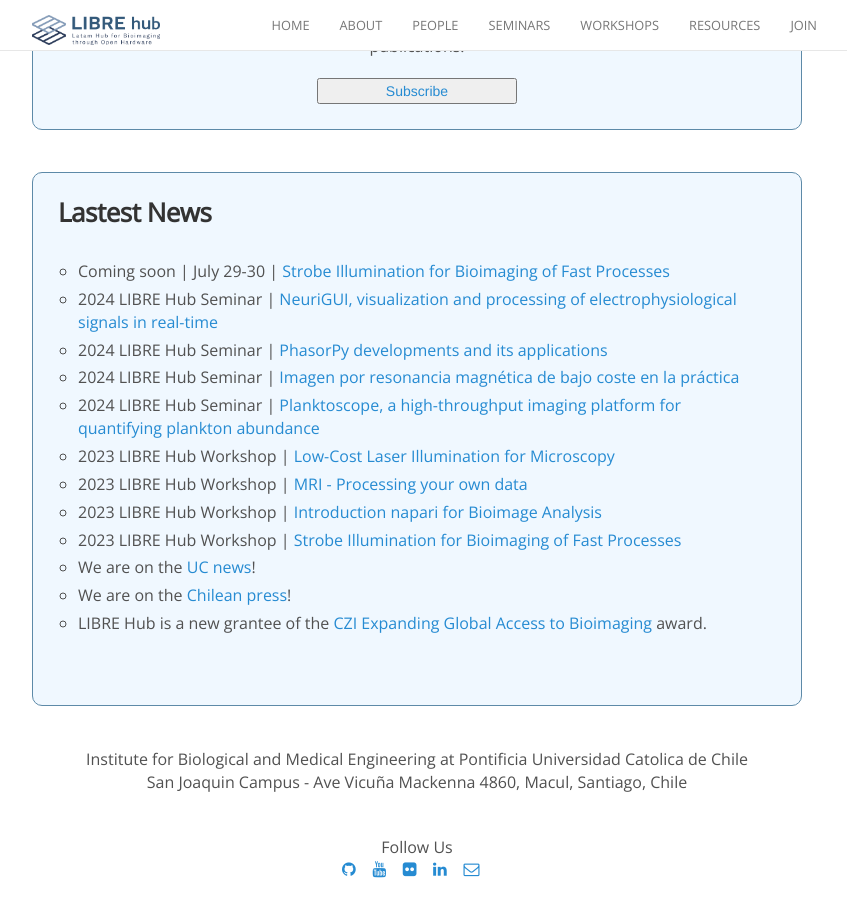
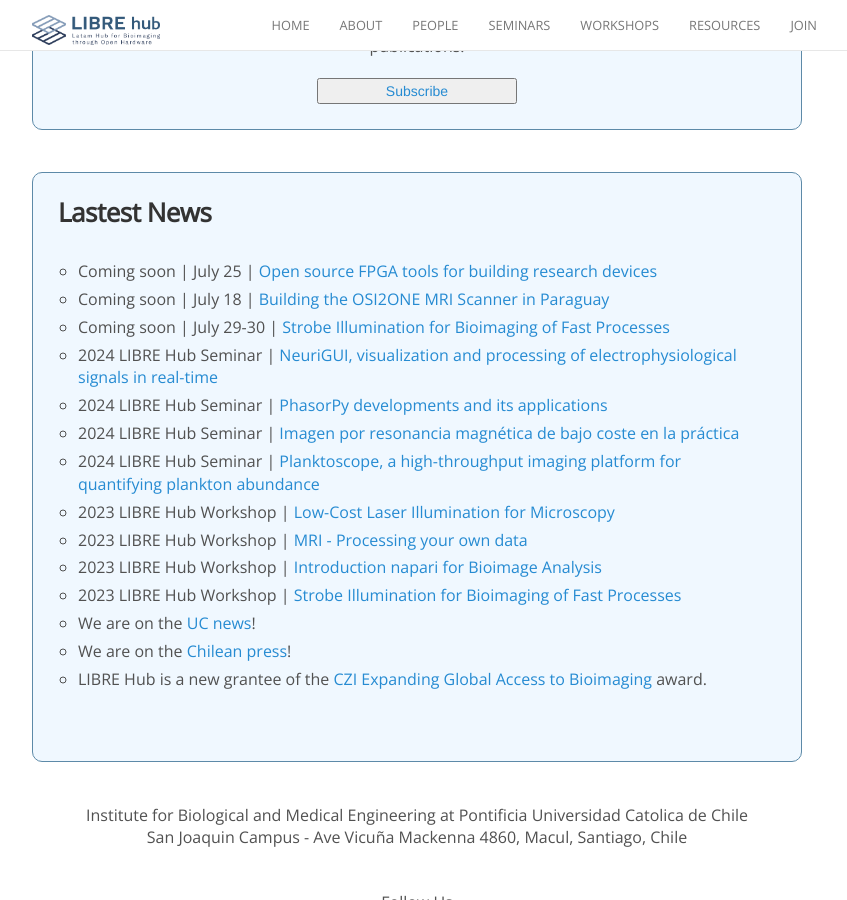
Before and after one commit to LIBREhub/LIBREhub.github.io, a Jekyll site: the page built from index.html, in a window 1280 px wide and 900 px high, scrolled down 815 px. Shown: the whole window, without its empty margins (223-1070 px from the left). Built offline with Jekyll 4.4.1, drawn with Linux system fonts in a browser that asks for light colours; nearby versions of some CDN libraries.

Commit message:
Update News section

```diff
--- a/_data/news.yml
+++ b/_data/news.yml
@@ -1,3 +1,9 @@
+- date: 2024-06-05
+  details: Coming soon | July 25 | <a href="https://librehub.github.io/2024/06/05/edmund-humenberger.html" target="_blank">Open source FPGA tools for building research devices</a>
+
+- date: 2024-06-05
+  details: Coming soon | July 18 | <a href="https://librehub.github.io/2024/06/05/joshua-harper.html" target="_blank">Building the OSI2ONE MRI Scanner in Paraguay</a>
+
 - date: 2024-04-17
   details: Coming soon | July 29-30 | <a href="https://librehub.github.io/2024/04/17/SEMS-WS-2024.html" target="_blank">Strobe Illumination for Bioimaging of Fast Processes</a>
 
```
Also changed, not shown: _posts/2024-06-05-edmund-humenberger.md (+1 -1 lines), _posts/2024_06-05-joshua-harper.md (+1 -1 lines).
